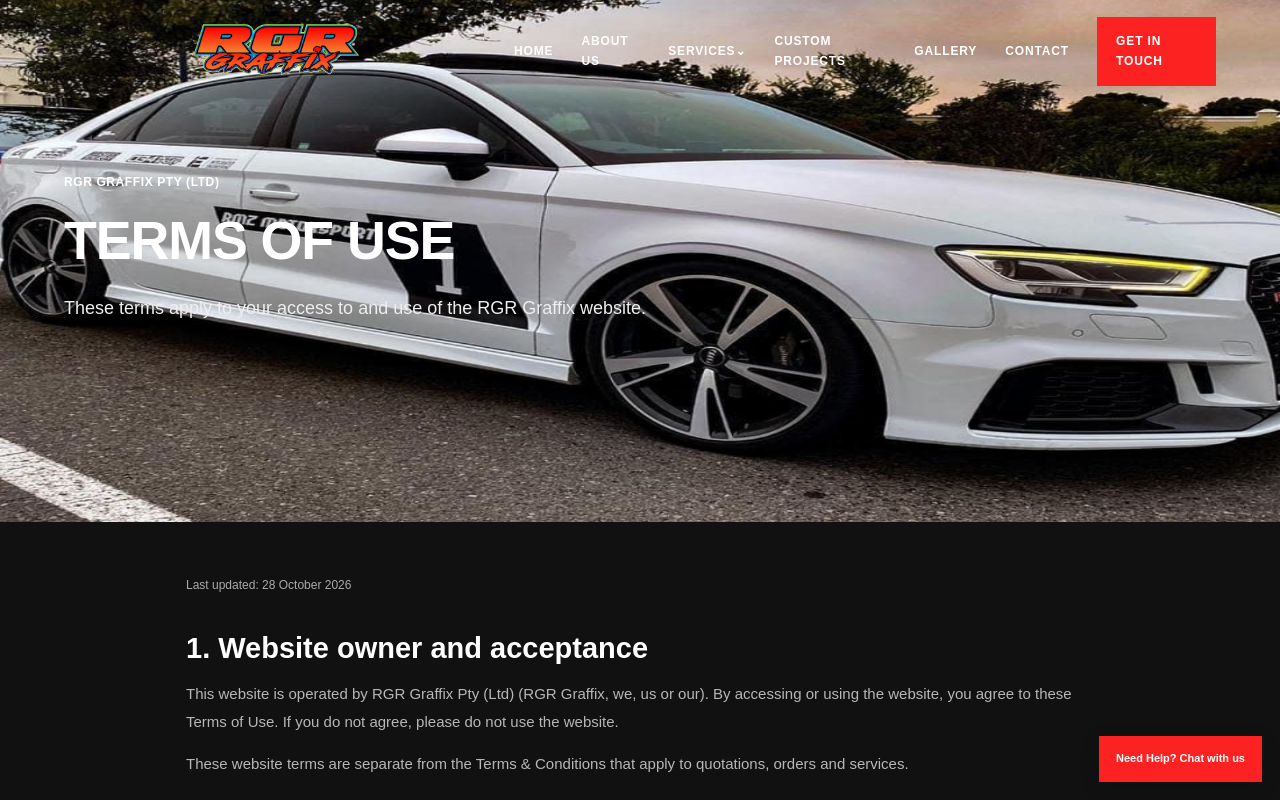
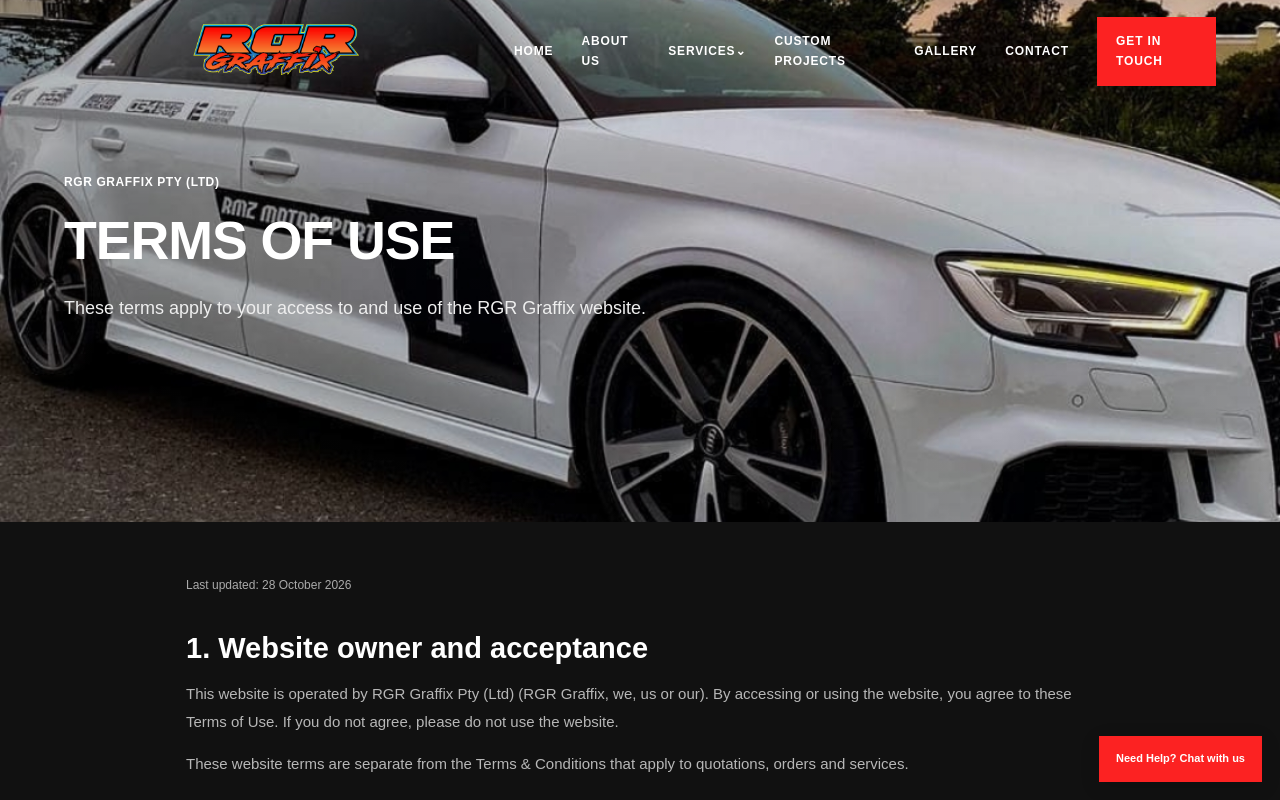
Before and after one commit to pp0447515-web/rgrgraffix, a Next.js app: page /terms-of-use in a window 1280 px wide. Shown: the top 800 px of the page. Built offline with nearby package versions, Linux system fonts and the light colour scheme.

Commit message:
Optimize hero image delivery

```diff
--- a/app/globals.css
+++ b/app/globals.css
@@ -300,3 +300,8 @@ img{max-width:100%}
 .how-it-works-card p{font-size:14px;line-height:1.8;color:#aaa;margin:0}
 @media(max-width:1024px){.how-it-works-grid{grid-template-columns:repeat(2,minmax(0,1fr))}}
 @media(max-width:767px){.how-it-works-content{padding-top:45px;padding-bottom:65px}.how-it-works-grid{grid-template-columns:1fr}.how-it-works-card{padding:23px}}
+
+/* Optimized page hero images and a consistent readable overlay. */
+.inner-hero-image{background-image:linear-gradient(90deg,rgba(0,0,0,.82),rgba(0,0,0,.28));}
+.inner-hero-image img{object-fit:cover;object-position:center 45%;}
+.inner-hero-image::after{content:"";position:absolute;inset:0;background:linear-gradient(90deg,rgba(0,0,0,.28),rgba(0,0,0,.06));pointer-events:none;}
```
